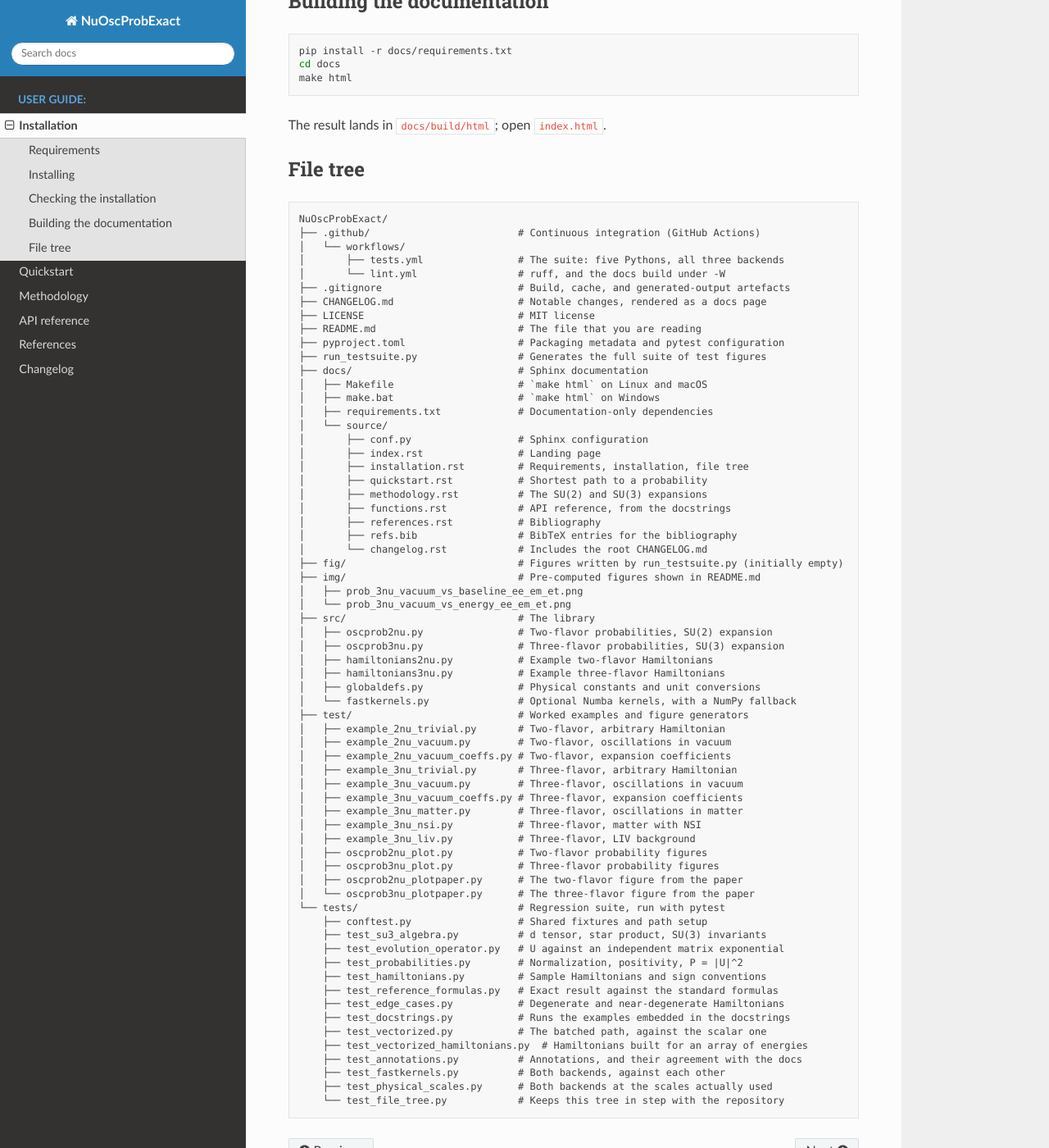
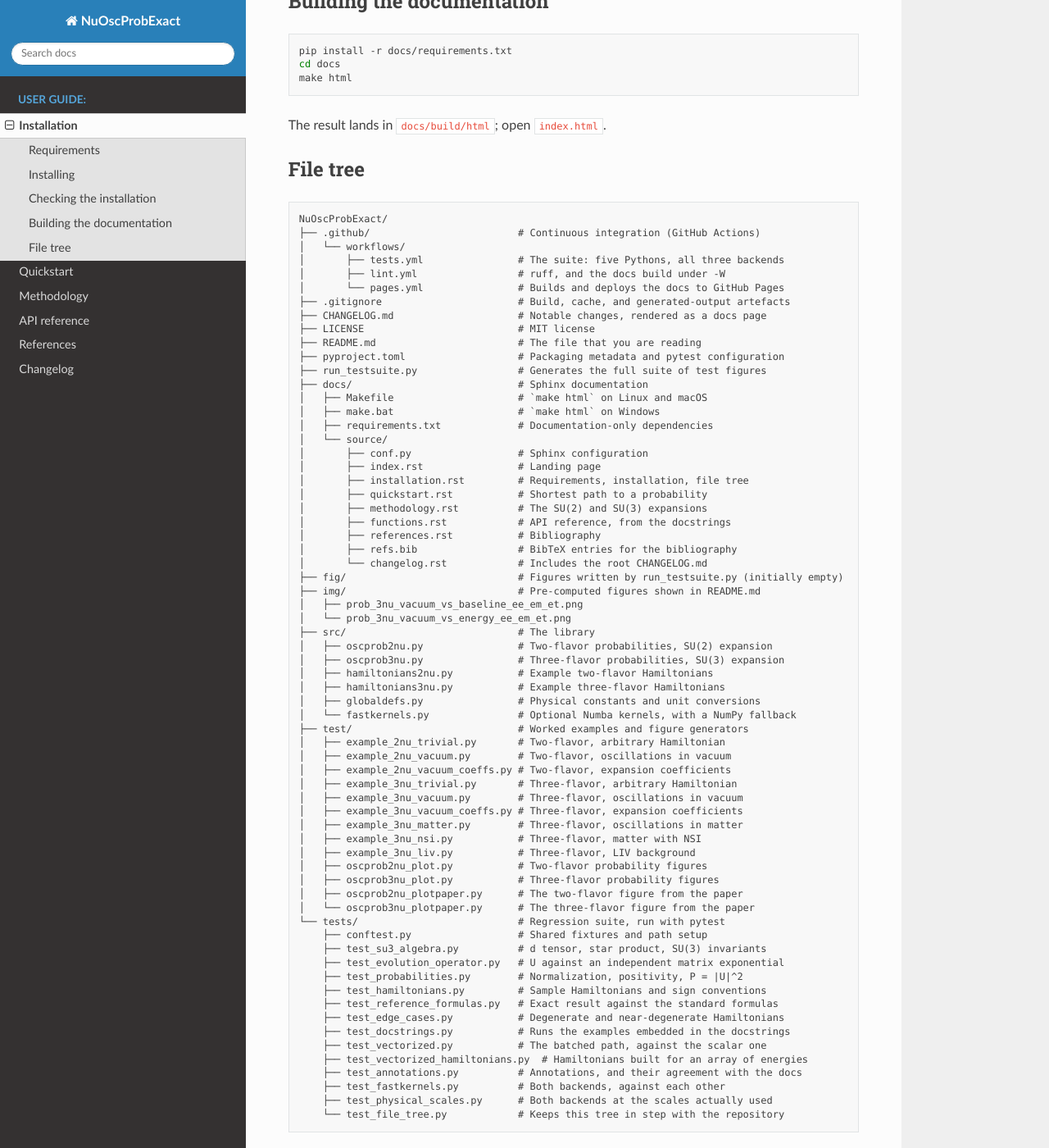
Before and after one commit to mbustama/NuOscProbExact, a Sphinx documentation site: the page built from docs/source/installation.rst, in a window 1280 px wide and 1400 px high, scrolled down 1962 px. Shown: the whole window at 82% size. Built offline with Sphinx 7.4.7 and the Read the Docs theme 3.1.0, drawn with Linux system fonts in a browser that asks for light colours.

Commit message:
Publish the documentation to GitHub Pages from main
The Sphinx documentation existed but was only ever read by whoever built
it locally. pages.yml builds it on every push to main and deploys it,
which is what makes docs/ worth the effort that has gone into it and
what the Documentation badge will point at.

Deployment uses OIDC (`id-token: write`) rather than a stored token, so
there is no secret to leak or rotate. Concurrency cancels in progress
here, unlike in tests.yml: two merges in quick succession should publish
the newer tree, not race to see which finishes last.

The build is deliberately not run under -W, even though the docs job in
lint.yml is. That job is the gate, and it runs on every branch before
anything reaches main. Making the deploy strict as well would mean a
warning introduced by a new Sphinx release could block publication of
documentation that is otherwise correct, at the moment least convenient
to discover it. Checking and publishing are different jobs and want
different strictness.

The package is not installed in this workflow. docs/source/conf.py puts
../../src on sys.path itself, which is how autodoc imports the six
modules under their bare names -- the same way user code does -- so
there is nothing for pip to build.

This does not take effect until GitHub Pages is enabled for the
repository, under Settings -> Pages, with the source set to GitHub
Actions. Until then the workflow runs and the deploy step fails; the
badge stays broken until it is switched on.

Co-Authored-By: Claude Opus 5 <noreply@anthropic.com>

```diff
--- a/docs/source/installation.rst
+++ b/docs/source/installation.rst
@@ -120,7 +120,8 @@ File tree
    ├── .github/                         # Continuous integration (GitHub Actions)
    │   └── workflows/
    │       ├── tests.yml                # The suite: five Pythons, all three backends
-   │       └── lint.yml                 # ruff, and the docs build under -W
+   │       ├── lint.yml                 # ruff, and the docs build under -W
+   │       └── pages.yml                # Builds and deploys the docs to GitHub Pages
    ├── .gitignore                       # Build, cache, and generated-output artefacts
    ├── CHANGELOG.md                     # Notable changes, rendered as a docs page
    ├── LICENSE                          # MIT license
```
Also changed, not shown: README.md (+2 -1 lines), 1 other file.
